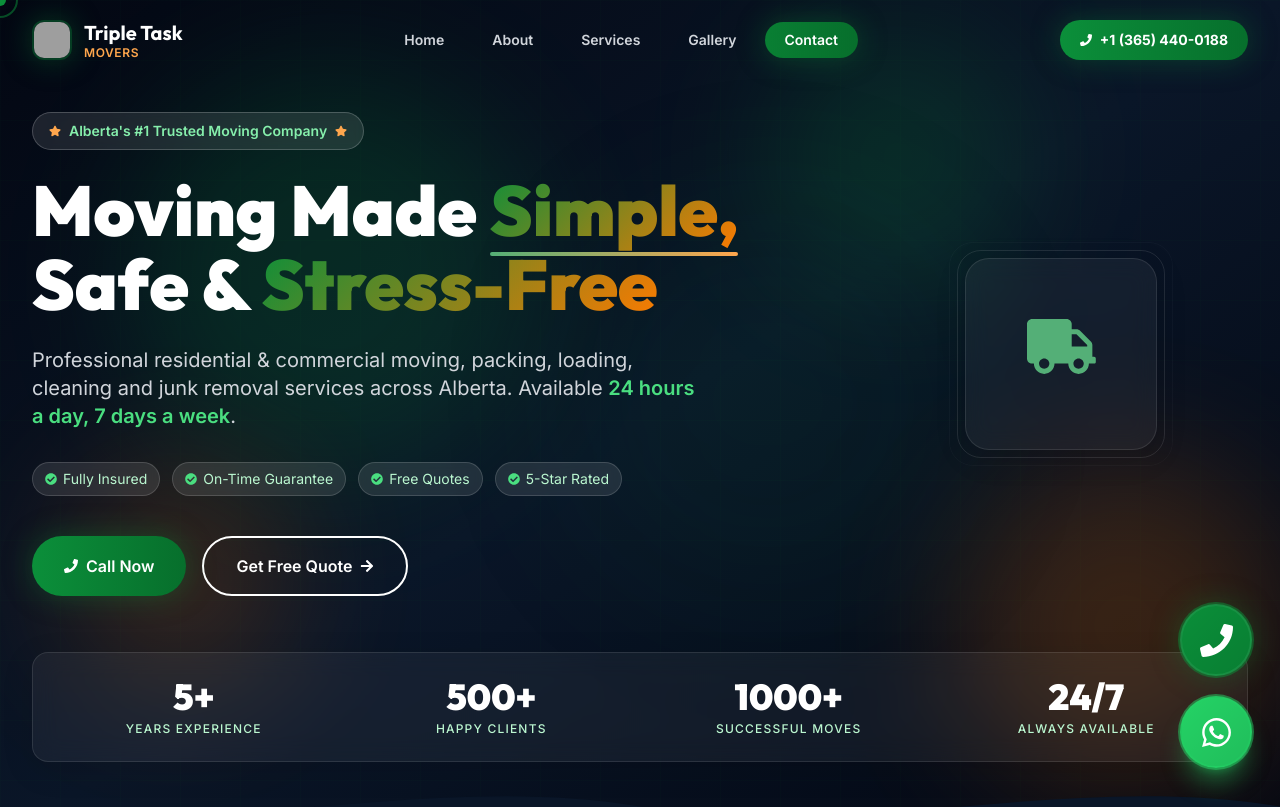
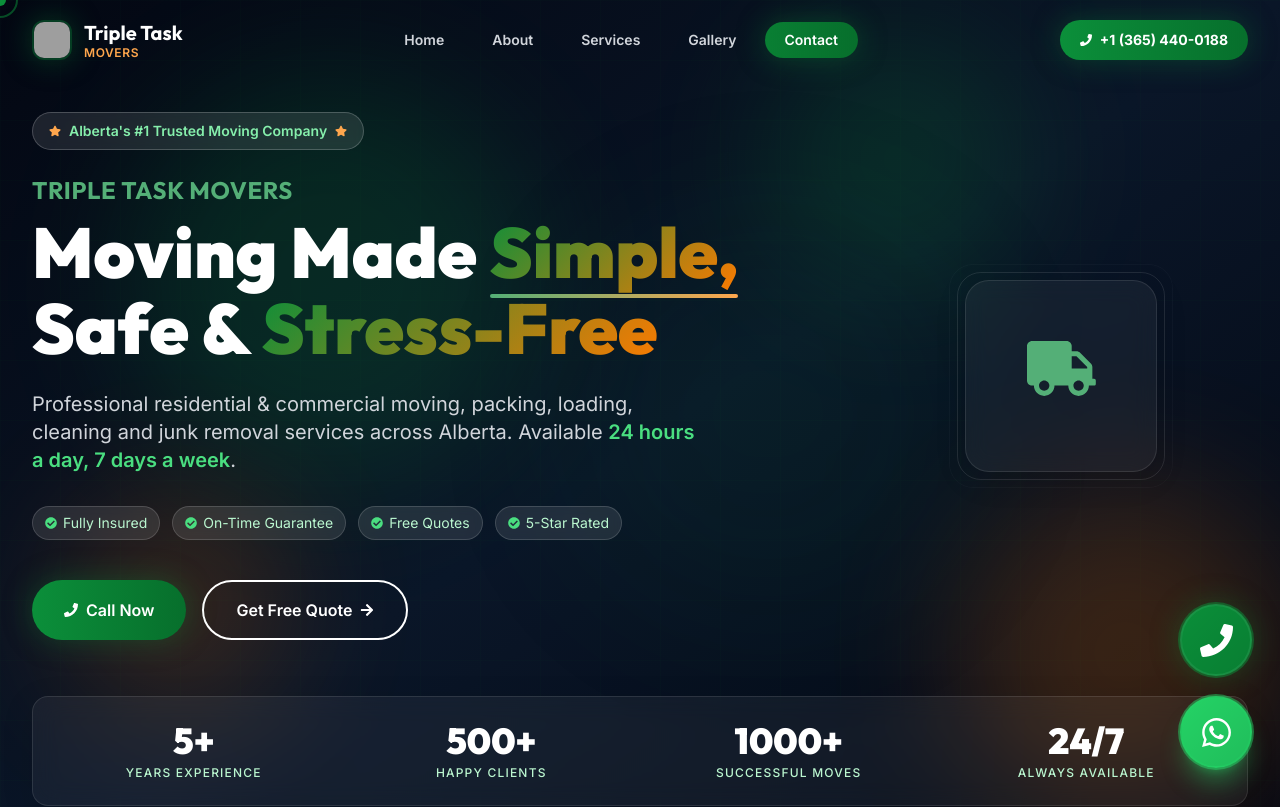
Before and after one commit to shahbazqalander388/Triple-Task-Movers, a React (Vite) app: page / in a window 1280 px wide. Shown: the top 807 px of the page. Built offline with nearby package versions, Linux system fonts and the light colour scheme; grey boxes are pictures that could not be loaded.

Commit message:
feat: enhance Hero h1 with brand name for technical SEO audit

```diff
--- a/src/components/sections/Hero.jsx
+++ b/src/components/sections/Hero.jsx
@@ -88,9 +88,12 @@
               {/* Main heading */}
               <motion.h1
                 variants={itemVariants}
-                className="hero-title font-display font-black text-white leading-[1.05] mb-6"
+                className="hero-title font-display font-black text-white leading-[1.08] mb-6"
                 style={{ fontSize: 'clamp(2.5rem, 5.5vw, 4.5rem)' }}
               >
+                <span className="block text-primary-400 text-lg sm:text-2xl font-bold tracking-wide uppercase mb-2">
+                  Triple Task Movers
+                </span>
                 Moving Made{' '}
                 <span className="relative inline-block">
                   <span className="text-gradient-mixed">Simple,</span>
```
